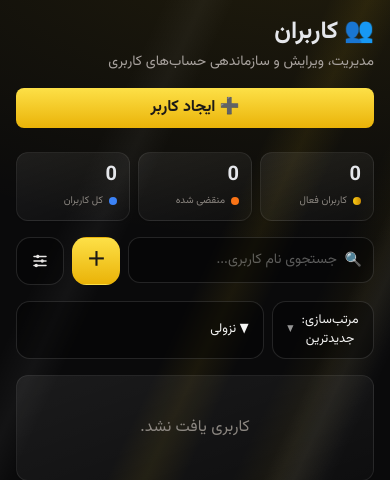
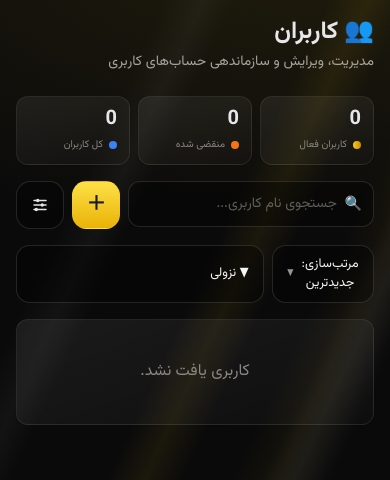
Before and after one commit to asd1asd00000/conf-to-sub, a FastAPI app: page /admin/users in a window 390 px wide. Shown: the top 480 px of the page. Run offline with FastAPI, Linux system fonts and the light colour scheme; the visitor is signed in with stand-in values (Sample User, id 1); style sheets or scripts are compiled from the project's sources.

Commit message:
Update users.html

```diff
--- a/app/templates/users.html
+++ b/app/templates/users.html
@@ -7,7 +7,7 @@
         <h1 class="text-2xl font-bold">👥 کاربران</h1>
         <p class="text-gray-500 text-sm mt-1">مدیریت، ویرایش و سازماندهی حساب‌های کاربری</p>
     </div>
-    <button onclick="openCreateModal()" class="bg-blue-600 hover:bg-blue-700 text-white px-5 py-2 rounded-lg">➕ ایجاد کاربر</button>
+    <button onclick="openCreateModal()" class="hidden md:block bg-blue-600 hover:bg-blue-700 text-white px-5 py-2 rounded-lg">➕ ایجاد کاربر</button>
 </div>
 
 <!-- آمار فشرده -->
```
